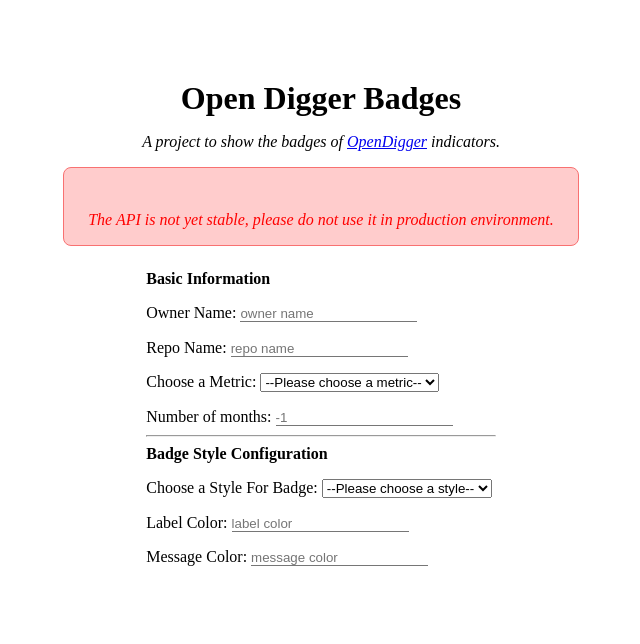
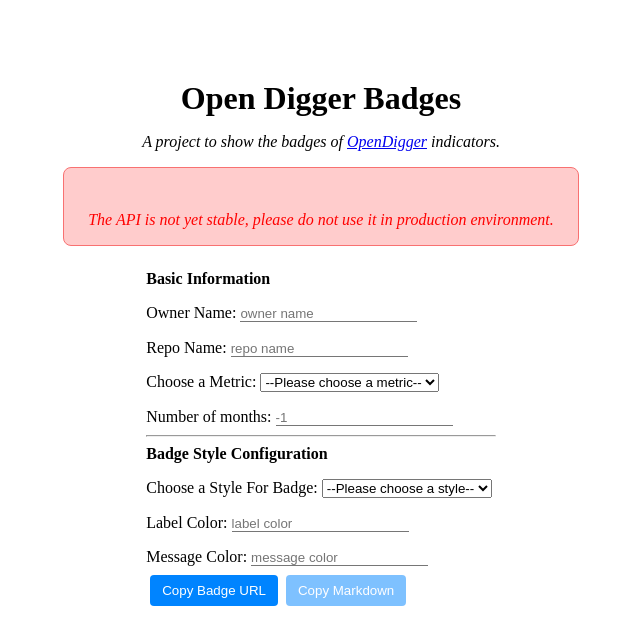
Before and after one commit to stevending1st/open-digger-badges, a Next.js app: page / in a window 1280 px wide. Shown: the top 644 px of the page, without its empty margins (319-959 px from the left). Built offline with nearby package versions, Linux system fonts and the light colour scheme.

Commit message:
feat: add button and submit function

```diff
--- a/src/pages/index.tsx
+++ b/src/pages/index.tsx
@@ -26,15 +26,21 @@
         </div>
 
         <div className='flex justify-center'>
-          <div className='flex flex-col max-w-2xl'>
+          <form className='flex flex-col max-w-2xl' onSubmit={(e) => {
+            e.preventDefault();
+            const form = e.target;
+            const formData = new FormData(form as HTMLFormElement);
+            const formJson = Object.fromEntries(formData.entries());
+            console.log(formJson);
+          }}>
             <div className="my-2"><h4>Basic Information</h4></div>
             <div className="my-2">
               <label htmlFor="owner-name">Owner Name:</label>
-              <ODBInput placeholder="owner name" name="owner-name"/>
+              <ODBInput placeholder="owner name" name="owner-name" />
             </div>
             <div className="my-2">
               <label htmlFor="repo-name">Repo Name:</label>
-              <ODBInput placeholder="repo name" name="repo-name"/>
+              <ODBInput placeholder="repo name" name="repo-name" />
             </div>
             <div className="my-2">
               <label htmlFor="metric">Choose a Metric:</label>
@@ -62,7 +68,11 @@
               <label htmlFor="message-color">Message Color:</label>
               <ODBInput placeholder="message color" name="message-color"/>
             </div>
-          </div>
+            <div>
+            <button type='submit' disabled={false} className="px-3 py-2 mx-1 border-none b-rd-1 color-white bg-#0084ff active:bg-#0084ee hover:bg-#1195ff disabled:bg-#eeeff1! disabled:opacity-50!">Copy Badge URL</button>
+            <button disabled={true} className="px-3 py-2 mx-1 border-none b-rd-1 color-white bg-#0084ff active:bg-#0084ee hover:bg-#1195ff disabled:bg-#0084ff! disabled:opacity-50!">Copy Markdown</button>
+            </div>
+          </form>
         </div>
       </main>
     </>
```
